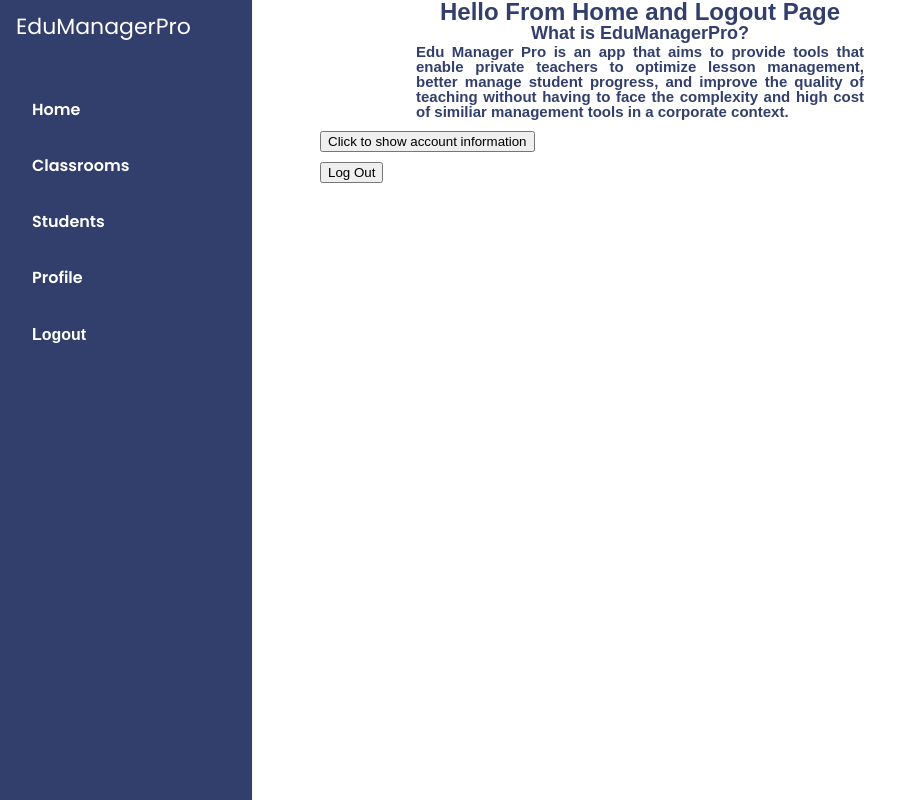
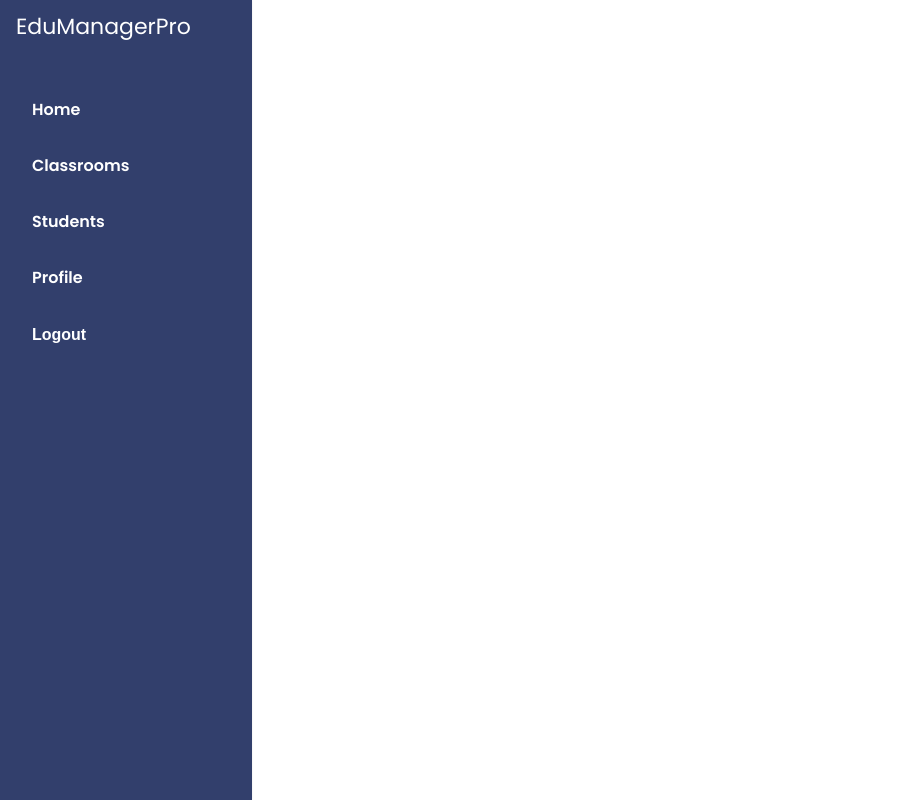
Before and after one commit to mdayat/edu-manager-pro, a SvelteKit app: page / in a window 1280 px wide. Shown: the whole page, without its empty margins (0-909 px from the left). Built offline with nearby package versions, Linux system fonts and the light colour scheme; sample sign-in values are in the browser's storage.

Commit message:
feat: show user account information

```diff
--- a/src/routes/+layout.svelte
+++ b/src/routes/+layout.svelte
@@ -29,6 +29,8 @@
 {#if isLoading}
   <Loading />
 {:else}
-  <Navbar />
+  {#if pathname !== "/auth"}
+    <Navbar />
+  {/if}
   <slot />
 {/if}
--- a/src/routes/+page.svelte
+++ b/src/routes/+page.svelte
@@ -1,130 +1,11 @@
 <script>
-  import { handleInvalidAccessToken, logOut } from "../lib/auth";
-
-  let isGetUserClicked = false;
-
-  const handleGetUser = () => {
-    isGetUserClicked = true;
-  };
-
-  const getUser = () => {
-    const promise = new Promise((resolve, reject) => {
-      const accessToken = localStorage.getItem("access_token");
-      fetch("api/users/me", {
-        headers: {
-          Authorization: "Bearer " + accessToken,
-        },
-      }).then((res) => {
-        if (res.status === 200) {
-          res.json().then((user) => {
-            resolve(user);
-          });
-        }
-
-        // Handle response when user is not found
-        if (res.status === 404) {
-          reject("User not found");
-        }
-
-        // Handle response when access token is invalid
-        if (res.status === 401) {
-          handleInvalidAccessToken().then((newAccessToken) => {
-            // Get user (again) with the new access token
-            fetch("api/users/me", {
-              headers: {
-                Authorization: "Bearer " + newAccessToken,
-              },
-            })
-              .then((res) => {
-                return res.json();
-              })
-              .then((user) => {
-                resolve(user);
-              });
-          });
-        }
-      });
-    });
-
-    return promise;
-  };
 </script>
 
-<h1>Hello From Home and Logout Page</h1>
-<h2>What is EduManagerPro?</h2>
-<h3>
-  Edu Manager Pro is an app that aims to provide tools that enable private
-  teachers to optimize lesson management, better manage student progress, and
-  improve the quality of teaching without having to face the complexity and high
-  cost of similiar management tools in a corporate context.
-</h3>
-
-<div class="information_button">
-  <button type="button" on:click={handleGetUser}>
-    Click to show account information
-  </button>
-  {#if isGetUserClicked}
-    {#await getUser()}
-      <p>LOADING...</p>
-    {:then user}
-      <ul>
-        <li>Account Id: {user.id}</li>
-        <li>Account Email: {user.email}</li>
-        <li>Account Name: {user.name}</li>
-        <li>Account Picture: {user.pictureUrl}</li>
-        <li>
-          Your Picture Looks Like: <img src={user.pictureUrl} alt={user.name} />
-        </li>
-      </ul>
-    {:catch msg}
-      <p>
-        {msg}
-      </p>
-    {/await}
-  {/if}
-</div>
-
-<div class="logout_button">
-  <button type="button" on:click={logOut}>Log Out</button>
-</div>
+<main></main>
 
 <style>
-  /* style untuk tombol logout */
-  h1 {
-    color: #323f6c;
-    font-size: 24px;
-    font-weight: 700;
-    font-family: Arial;
-    text-align: center;
-  }
-
-  h2 {
-    color: #323f6c;
-    font-size: 18px;
-    font-weight: 700;
-    font-family: Arial;
-    text-align: center;
-  }
-
-  h3 {
-    color: #323f6c;
-    font-size: 15px;
-    font-weight: 700;
-    font-family: Arial;
-    text-align: justify;
-    padding: 2px;
-    margin: auto;
-    width: 35%;
-  }
-
-  .logout_button {
-    margin: auto;
-    width: 50%;
-  }
-
-  .information_button {
-    margin: auto;
-    width: 50%;
-    padding: 10px;
+  main {
+    margin-left: calc(210px + 48px);
+    margin-top: 32px;
   }
 </style>
--- a/src/routes/api/users/me/+server.js
+++ b/src/routes/api/users/me/+server.js
@@ -37,10 +37,10 @@ export const GET = ({ request }) => {
             );
           })
           .catch((err) => {
-            // Reject request when there is no user with the specified "id"
+            // Reject request when failed to get user
             resolve(
               new Response(JSON.stringify(err.message), {
-                status: 404,
+                status: 500,
                 headers: {
                   "Content-Type": "application/json",
                 },
--- a/src/routes/profile/+page.svelte
+++ b/src/routes/profile/+page.svelte
@@ -1,14 +1,70 @@
 <script>
-  import UserProfile from "../../lib/components/UserProfile.svelte";
+  import { handleInvalidAccessToken } from "../../lib/auth";
+
+  const getUser = () => {
+    const promise = new Promise((resolve, reject) => {
+      const apiEndpoint = "/api/users/me";
+      const accessToken = localStorage.getItem("access_token");
+
+      fetch(apiEndpoint, {
+        headers: {
+          Authorization: "Bearer " + accessToken,
+        },
+      })
+        .then((res) => {
+          if (res.status === 500) {
+            reject(res.status);
+            return;
+          }
+
+          if (res.status === 401) {
+            handleInvalidAccessToken().then((newAccessToken) => {
+              fetch(apiEndpoint, {
+                headers: {
+                  Authorization: "Bearer " + newAccessToken,
+                },
+              })
+                .then((res) => {
+                  return res.json();
+                })
+                .then((user) => {
+                  resolve(user);
+                });
+            });
+          }
+
+          return res.json();
+        })
+        .then((user) => {
+          resolve(user);
+        });
+    });
+
+    return promise;
+  };
 </script>
 
-<h1>This is a profile</h1>
-<UserProfile></UserProfile>
+<main>
+  {#await getUser()}
+    <p>LOADING...</p>
+  {:then user}
+    <p>Account Id: {user.id}</p>
+    <p>Account Email: {user.email}</p>
+    <p>Account Name: {user.name}</p>
+    <p>Account Picture: {user.pictureUrl}</p>
+    <p>
+      Your Picture Looks Like: <img src={user.pictureUrl} alt={user.name} />
+    </p>
+  {:catch errStatusCode}
+    {#if errStatusCode === 500}
+      <p>Ooops... Something went wrong!</p>
+    {/if}
+  {/await}
+</main>
 
 <style>
-  h1 {
-    text-align: center;
-    font-family: Arial;
-    color: #323f6c;
+  main {
+    margin-left: calc(210px + 48px);
+    margin-top: 32px;
   }
 </style>
```
